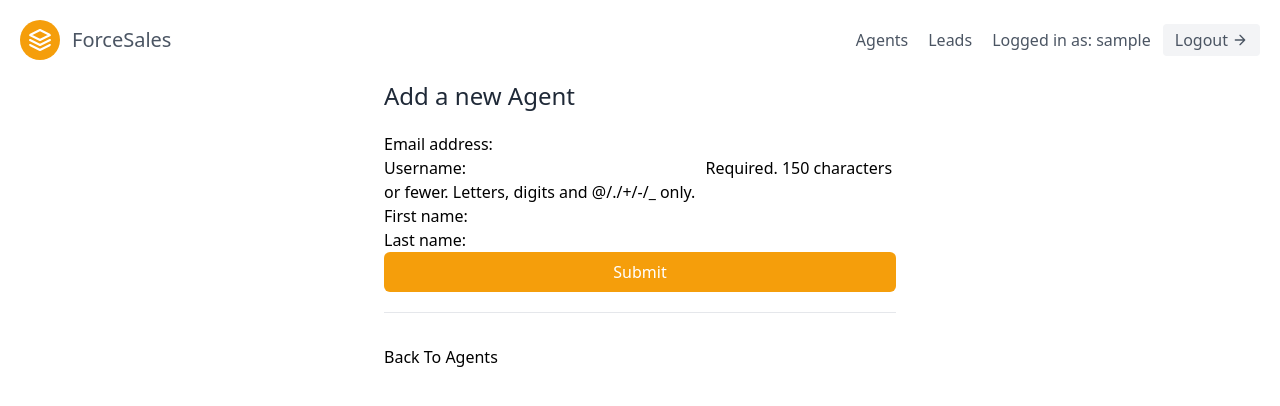
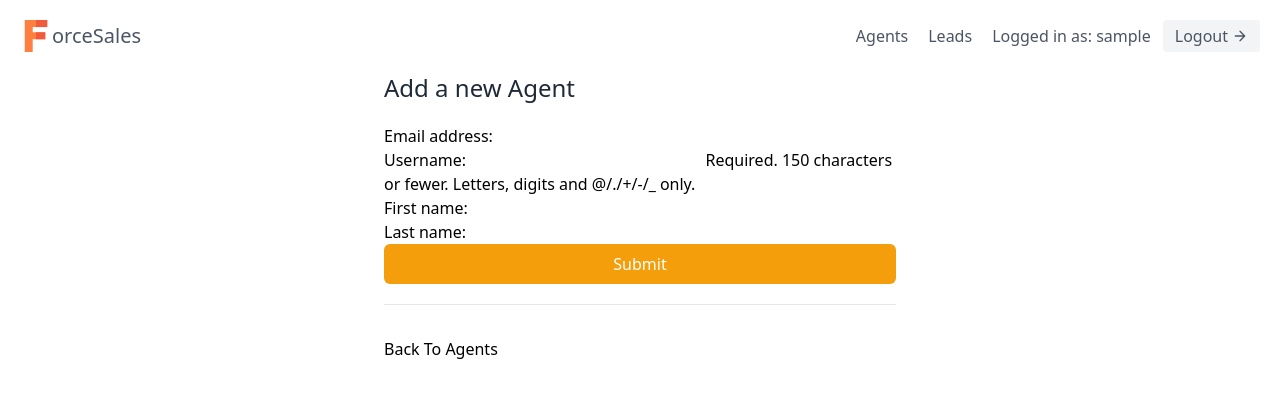
Before and after one commit to AnimeshRy/ForceSales, a Django app: page /agents/create/ in a window 1280 px wide. Shown: the top 406 px of the page. Run offline with Django 3.2, Linux system fonts and the light colour scheme; a user stored in the database is signed in; tables that the repository leaves empty hold one stand-in row (values such as "Sample post"); some libraries are stand-ins or nearby versions.

Commit message:
signup svg added

```diff
--- a/templates/navbar.html
+++ b/templates/navbar.html
@@ -1,10 +1,10 @@
+{% load static %}
+
 <header class="text-gray-600 body-font">
   <div class="container mx-auto flex flex-wrap p-5 flex-col md:flex-row items-center">
     <a class="flex title-font font-medium items-center text-gray-900 mb-4 md:mb-0">
-      <svg xmlns="http://www.w3.org/2000/svg" fill="none" stroke="currentColor" stroke-linecap="round" stroke-linejoin="round" stroke-width="2" class="w-10 h-10 text-white p-2 bg-yellow-500 rounded-full" viewBox="0 0 24 24">
-        <path d="M12 2L2 7l10 5 10-5-10-5zM2 17l10 5 10-5M2 12l10 5 10-5"></path>
-      </svg>
-      <a href="/"><span class="ml-3 text-xl text-black-400">ForceSales</span></a>
+      <svg id="Capa_1" enable-background="new 0 0 512 512" height="32" viewBox="0 0 512 512" width="32" xmlns="http://www.w3.org/2000/svg"><g id="F_2_"><path d="m436 113.196v-113.196h-360v512h127.192v-203.979h200.962v-111.211h-200.962v-83.614z" fill="#ff7f40"/><g fill="#f25a3c"><path d="m256 0h180v113.196h-180z"/><path d="m256 196.81h148.154v111.211h-148.154z"/></g></g></svg>
+      <a href="/"><span class="ml text-xl text-black-400">orceSales</span></a>
     </a>
     <nav class="md:ml-auto flex flex-wrap items-center text-base justify-center">
       {% if not request.user.is_authenticated %}
```
